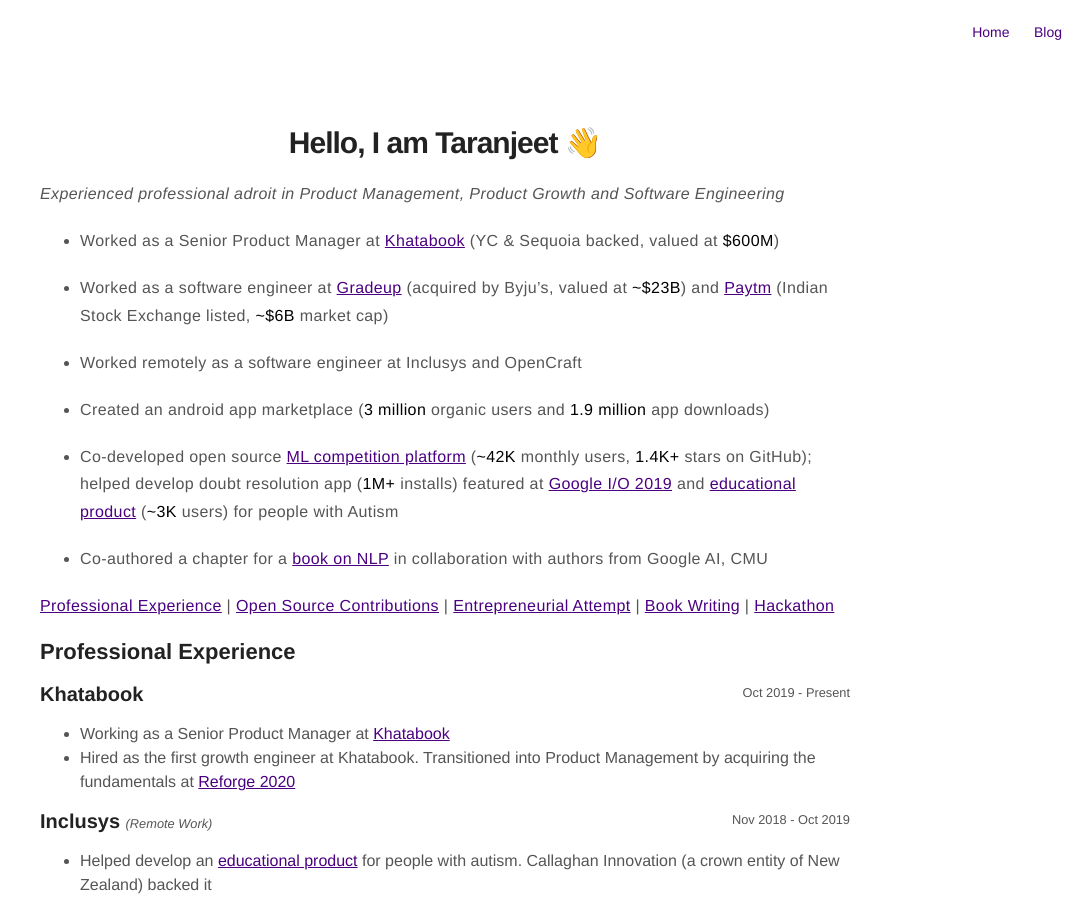
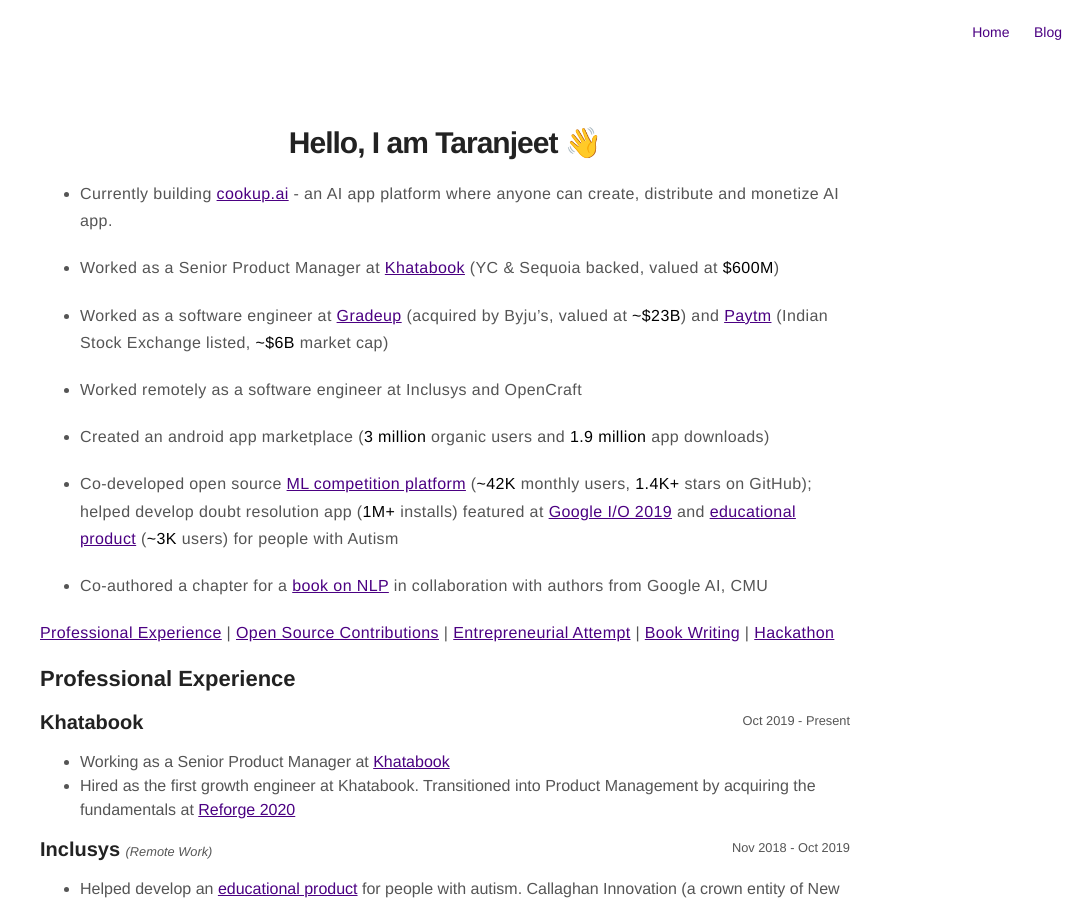
Before and after one commit to taranjeet/taranjeet.github.io, a Jekyll site: the page built from about.md, in a window 1280 px wide and 900 px high. Shown: the whole window, without its empty margins (195-1280 px from the left). Built offline with Jekyll 4.4.1, drawn with Linux system fonts in a browser that asks for light colours.

Commit message:
Update about.md

```diff
--- a/about.md
+++ b/about.md
@@ -5,7 +5,7 @@ layout: page
 
 <div align="center"><h1>Hello, I am Taranjeet 👋</h1></div>
 
-_Experienced professional adroit in Product Management, Product Growth and Software Engineering_
+* Currently building [cookup.ai](https://cookup.ai) - an AI app platform where anyone can create, distribute and monetize AI app.
 
 * Worked as a Senior Product Manager at [Khatabook](https://techcrunch.com/2021/08/23/indias-khatabook-raises-100-million-for-its-bookkeeping-platform-for-merchants/) (YC & Sequoia backed, valued at <strong>$600M</strong>)
 
```
